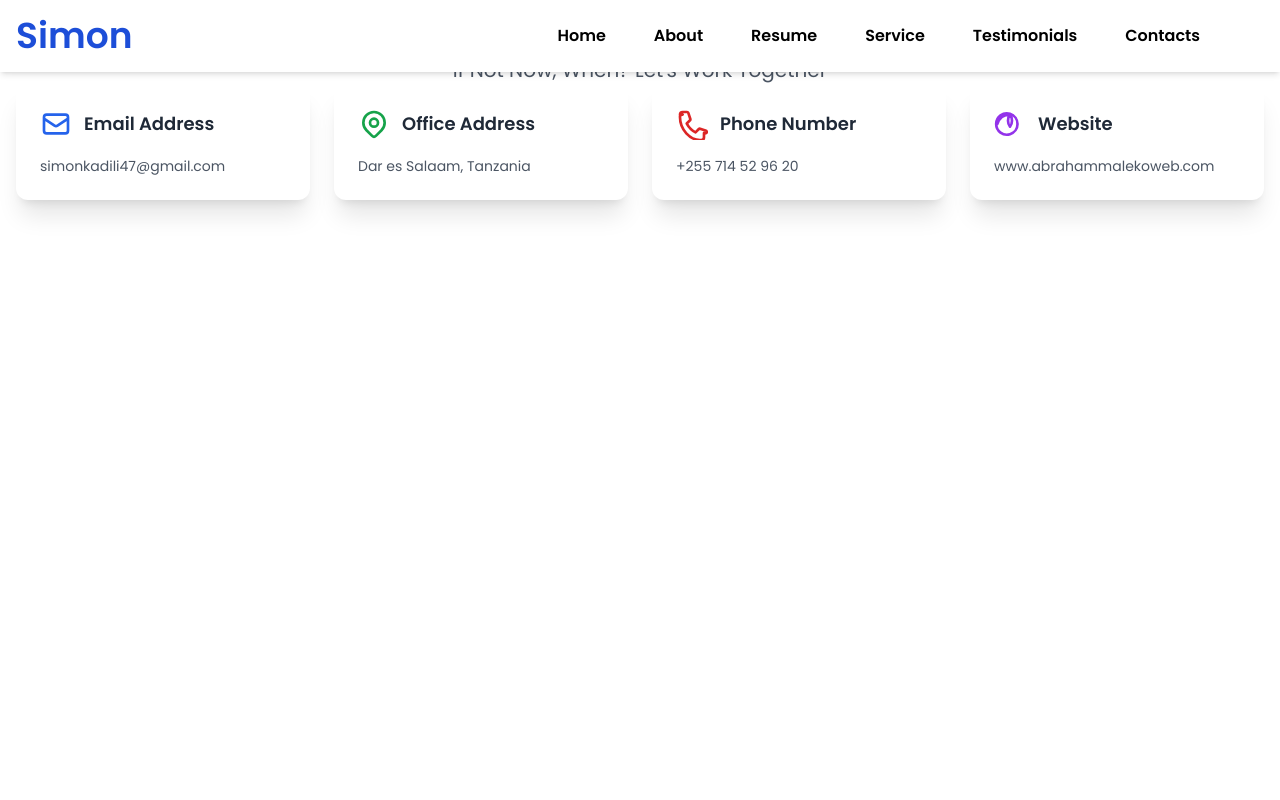
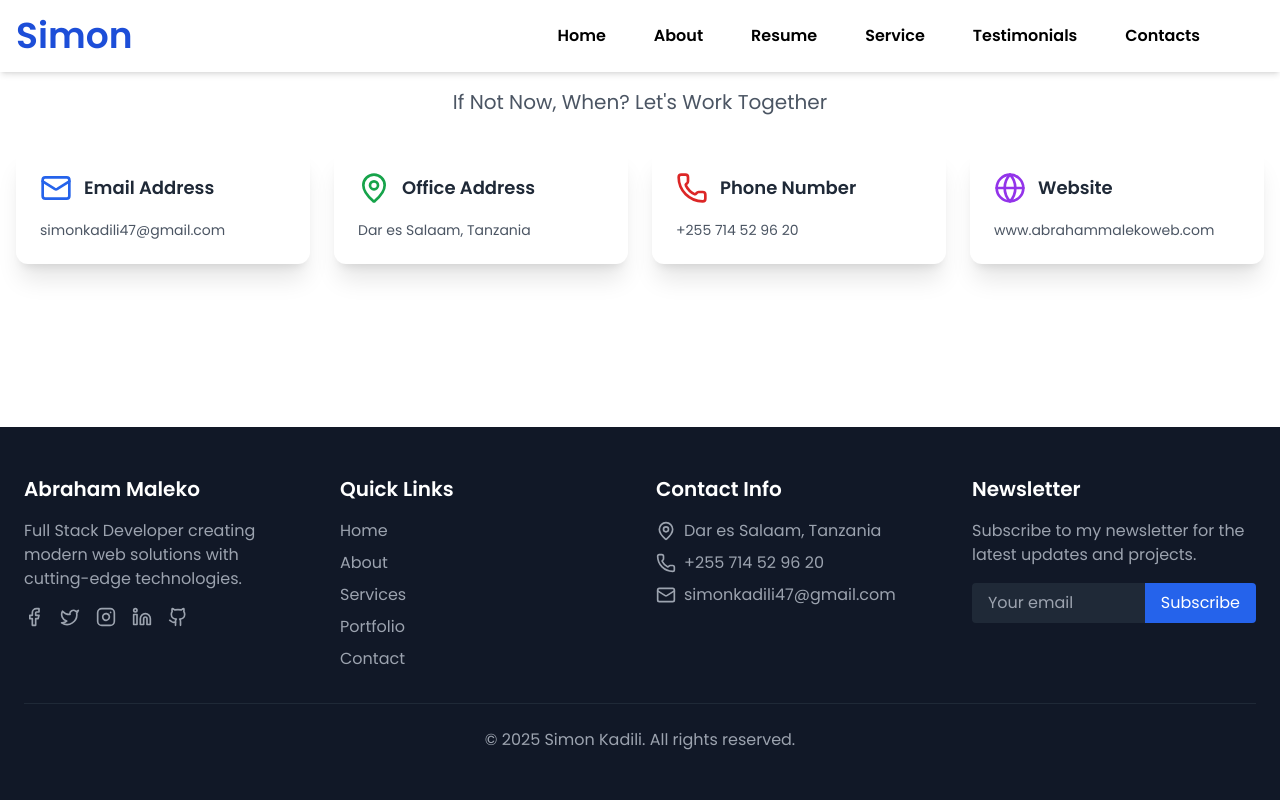
Before and after one commit to simonkadili47/Portfolio, a React (Vite) app: page /contact in a window 1280 px wide. Shown: the top 800 px of the page. Built offline with nearby package versions, Linux system fonts and the light colour scheme.

Commit message:
fix footer

```diff
--- a/src/Components/footer/Footer.jsx
+++ b/src/Components/footer/Footer.jsx
@@ -6,9 +6,8 @@ const Footer = () => {
     <footer className="w-full bg-gray-900 py-12 text-white">
       <div className="container mx-auto px-4 md:px-6">
         <div className="grid grid-cols-1 md:grid-cols-2 lg:grid-cols-4 gap-8 mb-8">
-
           <div>
-            <h3 className="text-xl font-bold mb-4">Simon Kadili</h3>
+            <h3 className="text-xl font-bold mb-4">Abraham Maleko</h3>
             <p className="text-gray-400 mb-4">
               Full Stack Developer creating modern web solutions with cutting-edge technologies.
             </p>
@@ -42,7 +41,6 @@ const Footer = () => {
             </ul>
           </div>
 
-          {/* Contact Info */}
           <div>
             <h3 className="text-xl font-bold mb-4">Contact Info</h3>
             <ul className="space-y-2 text-gray-400">
@@ -56,7 +54,7 @@ const Footer = () => {
               </li>
               <li className="flex items-start">
                 <Mail className="w-5 h-5 mr-2 mt-0.5" />
-                simonkadli47@gmail.com
+                simonkadili47@gmail.com
               </li>
             </ul>
           </div>
@@ -83,7 +81,6 @@ const Footer = () => {
           </div>
         </div>
 
-
         <div className="border-t border-gray-800 pt-6 text-center text-gray-400">
           <p>© {new Date().getFullYear()} Simon Kadili. All rights reserved.</p>
         </div>
--- a/src/Pages/contact/Contact.jsx
+++ b/src/Pages/contact/Contact.jsx
@@ -1,69 +1,50 @@
 import React from 'react';
+import { Mail, MapPin, Phone, Globe } from 'lucide-react';
 
 const Contact = () => {
   return (
-    <div className="min-h-screen flex items-start justify-center px-4 mb-0"> {/* Added mb-0 to remove bottom margin */}
-      <div className="w-full max-w-7xl mt-0">
-        <div className="text-center">
+    <div className="py-8">
+      <div className="w-full max-w-7xl mx-auto px-4">
+        <div className="text-center mb-8">
           <h1 className="text-4xl font-bold text-gray-800 mb-4">Contact Me</h1>
           <p className="text-xl text-gray-600">If Not Now, When? Let's Work Together</p>
         </div>
 
-        <div className="flex flex-wrap justify-center gap-6">
-          {[
-            {
-              icon: (
-                <svg className="w-8 h-8 text-blue-600" fill="none" stroke="currentColor" viewBox="0 0 24 24">
-                  <path strokeLinecap="round" strokeLinejoin="round" strokeWidth={2} d="M3 8l7.89 5.26a2 2 0 002.22 0L21 8M5 19h14a2 2 0 002-2V7a2 2 0 00-2-2H5a2 2 0 00-2 2v10a2 2 0 002 2z" />
-                </svg>
-              ),
-              title: 'Email Address',
-              value: 'simonkadili47@gmail.com',
-            },
-            {
-              icon: (
-                <svg className="w-8 h-8 text-green-600" fill="none" stroke="currentColor" viewBox="0 0 24 24">
-                  <path strokeLinecap="round" strokeLinejoin="round" strokeWidth={2} d="M17.657 16.657L13.414 20.9a2 2 0 01-2.828 0L6.343 16.657a8 8 0 1111.314 0z" />
-                  <path strokeLinecap="round" strokeLinejoin="round" strokeWidth={2} d="M15 11a3 3 0 11-6 0 3 3 0 016 0z" />
-                </svg>
-              ),
-              title: 'Office Address',
-              value: 'Dar es Salaam, Tanzania',
-            },
-            {
-              icon: (
-                <svg className="w-8 h-8 text-red-600" fill="none" stroke="currentColor" viewBox="0 0 24 24">
-                  <path strokeLinecap="round" strokeLinejoin="round" strokeWidth={2} d="M3 5a2 2 0 012-2h3.28a1 1 0 01.948.684l1.518 4.554a1 1 0 01-.217.97l-2.457 2.457a16.001 16.001 0 006.586 6.586l2.457-2.457a1 1 0 01.97-.217l4.554 1.518A1 1 0 0121 18.72V22a2 2 0 01-2 2h-1C10.611 24 3 16.389 3 7V6a2 2 0 012-1z" />
-                </svg>
-              ),
-              title: 'Phone Number',
-              value: '+255 714 52 96 20',
-            },
-            {
-              icon: (
-                <svg className="w-8 h-8 text-purple-600" fill="none" stroke="currentColor" viewBox="0 0 24 24">
-                  <path strokeLinecap="round" strokeLinejoin="round" strokeWidth={2} d="M12 4.354a8.004 8.004 0 100 15.292 8.004 8.004 0 000-15.292zM2.458 12C3.732 7.943 7.388 5 12 5c.338 0 .67.021.998.062M12 5c.89 1.117 1.5 2.735 1.5 4.5S12.89 12.883 12 14c-.89-1.117-1.5-2.735-1.5-4.5S11.11 6.117 12 5z" />
-                </svg>
-              ),
-              title: 'Website',
-              value: 'www.abrahammalekoweb.com',
-            },
-          ].map((item, idx) => (
-            <div
-              key={idx}
-              className="bg-white rounded-xl shadow-xl p-6 flex-1 min-w-[250px] max-w-[300px] hover:shadow-2xl transition-all duration-300 transform hover:-translate-y-1"
-            >
-              <div className="flex items-center mb-4 space-x-3">
-                {item.icon}
-                <h3 className="text-lg font-semibold text-gray-800 whitespace-nowrap">{item.title}</h3>
-              </div>
-              <p className="text-sm text-gray-600">{item.value}</p>
-            </div>
-          ))}
+        <div className="grid grid-cols-1 sm:grid-cols-2 lg:grid-cols-4 gap-6 mb-8">
+          <ContactCard
+            icon={<Mail className="w-8 h-8 text-blue-600" />}
+            title="Email Address"
+            value="simonkadili47@gmail.com"
+          />
+          <ContactCard
+            icon={<MapPin className="w-8 h-8 text-green-600" />}
+            title="Office Address"
+            value="Dar es Salaam, Tanzania"
+          />
+          <ContactCard
+            icon={<Phone className="w-8 h-8 text-red-600" />}
+            title="Phone Number"
+            value="+255 714 52 96 20"
+          />
+          <ContactCard
+            icon={<Globe className="w-8 h-8 text-purple-600" />}
+            title="Website"
+            value="www.abrahammalekoweb.com"
+          />
         </div>
       </div>
     </div>
   );
 };
 
+const ContactCard = ({ icon, title, value }) => (
+  <div className="bg-white rounded-xl shadow-xl p-6 hover:shadow-2xl transition-all duration-300 transform hover:-translate-y-1">
+    <div className="flex items-center mb-4 space-x-3">
+      {icon}
+      <h3 className="text-lg font-semibold text-gray-800 whitespace-nowrap">{title}</h3>
+    </div>
+    <p className="text-sm text-gray-600">{value}</p>
+  </div>
+);
+
 export default Contact;
```
